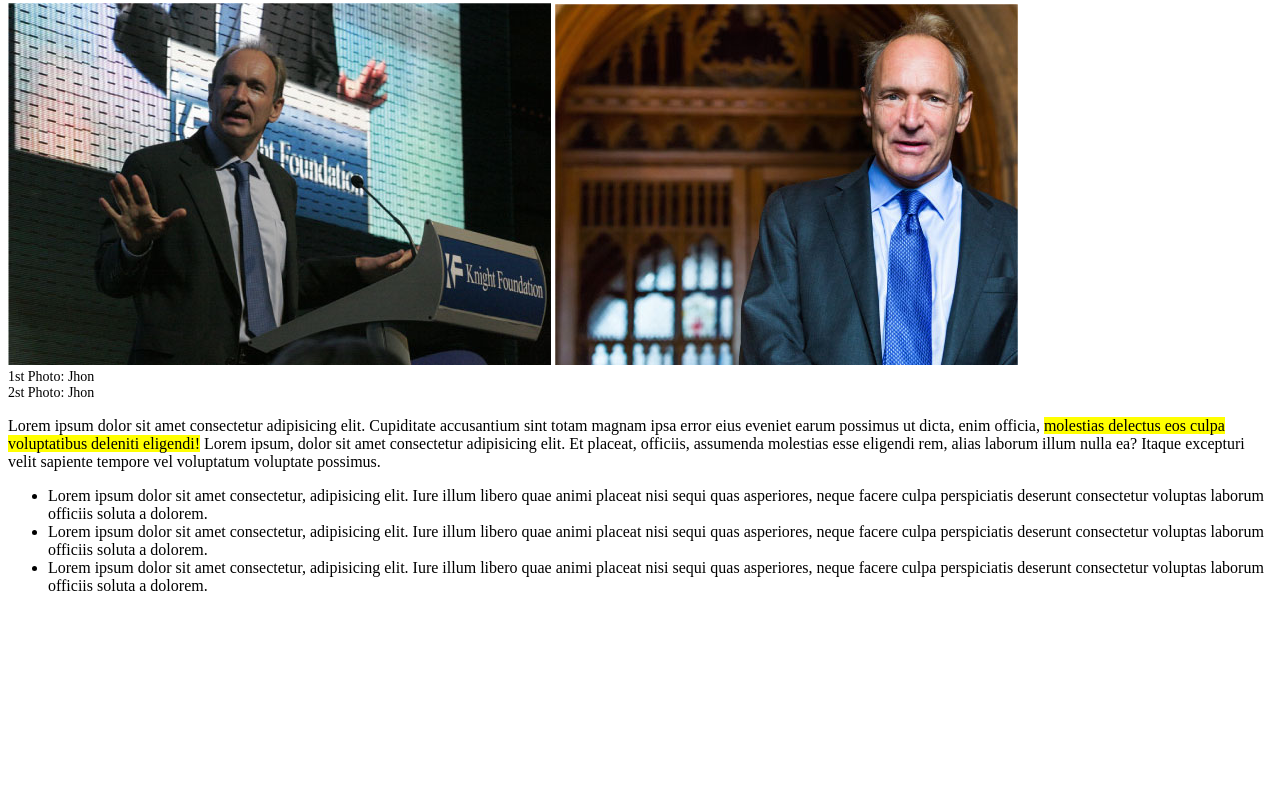
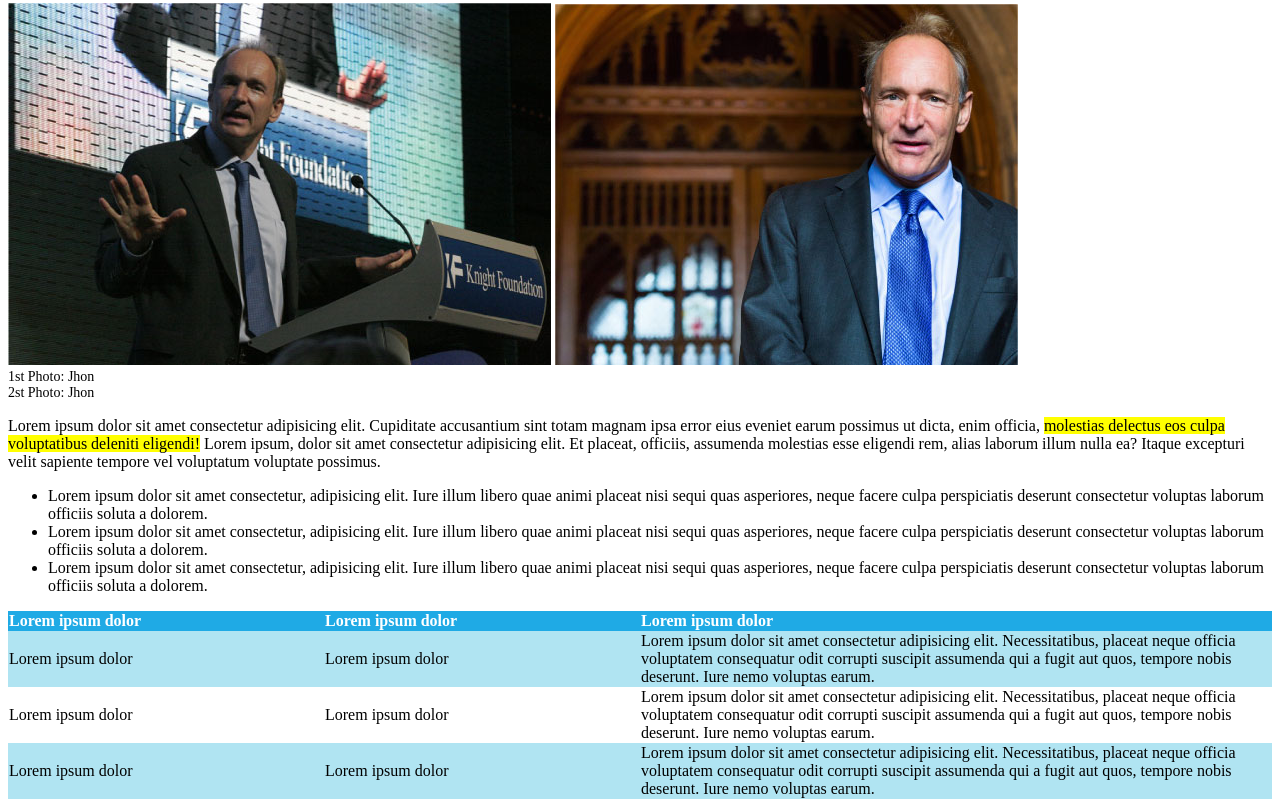
Before and after one commit to boolean-class-122/ex-html-css-booleaner, a plain HTML site: page index.html in a window 1280 px wide. Shown: the part 339-1146 px from the top of the page. Before the commit the page ends 950 px from the top, so only its background shows below. Drawn offline with Linux system fonts and the light colour scheme.

Commit message:
feat: add table article

```diff
--- a/index.html
+++ b/index.html
@@ -33,6 +33,33 @@
                 <li>Lorem ipsum dolor sit amet consectetur, adipisicing elit. Iure illum libero quae animi placeat nisi sequi quas asperiores, neque facere culpa perspiciatis deserunt consectetur voluptas laborum officiis soluta a dolorem.</li>
                 <li>Lorem ipsum dolor sit amet consectetur, adipisicing elit. Iure illum libero quae animi placeat nisi sequi quas asperiores, neque facere culpa perspiciatis deserunt consectetur voluptas laborum officiis soluta a dolorem.</li>
             </ul>
+
+            <table>
+                <thead>
+                    <tr>
+                        <th>Lorem ipsum dolor</th>
+                        <th>Lorem ipsum dolor</th>
+                        <th class="cell-bigger">Lorem ipsum dolor</th>
+                    </tr>
+                </thead>
+                <tbody>
+                    <tr class="table-row">
+                        <td>Lorem ipsum dolor</td>
+                        <td>Lorem ipsum dolor</td>
+                        <td>Lorem ipsum dolor sit amet consectetur adipisicing elit. Necessitatibus, placeat neque officia voluptatem consequatur odit corrupti suscipit assumenda qui a fugit aut quos, tempore nobis deserunt. Iure nemo voluptas earum.</td>
+                    </tr>
+                    <tr>
+                        <td>Lorem ipsum dolor</td>
+                        <td>Lorem ipsum dolor</td>
+                        <td>Lorem ipsum dolor sit amet consectetur adipisicing elit. Necessitatibus, placeat neque officia voluptatem consequatur odit corrupti suscipit assumenda qui a fugit aut quos, tempore nobis deserunt. Iure nemo voluptas earum.</td>
+                    </tr>
+                    <tr class="table-row">
+                        <td>Lorem ipsum dolor</td>
+                        <td>Lorem ipsum dolor</td>
+                        <td>Lorem ipsum dolor sit amet consectetur adipisicing elit. Necessitatibus, placeat neque officia voluptatem consequatur odit corrupti suscipit assumenda qui a fugit aut quos, tempore nobis deserunt. Iure nemo voluptas earum.</td>
+                    </tr>
+                </tbody>
+            </table>
         </article>
     </main>
 </body>
--- a/style.css
+++ b/style.css
@@ -33,3 +33,21 @@ h1 {
 .photo-caption {
     font-size: 14px;
 }
+
+table {
+    border-collapse: collapse;
+    text-align: left;
+}
+
+thead {
+    background-color: #1faae5;
+    color: #ffffff;
+}
+
+.table-row {
+    background-color: #b0e4f2;
+}
+
+.cell-bigger {
+    width: 50%;
+}
```
